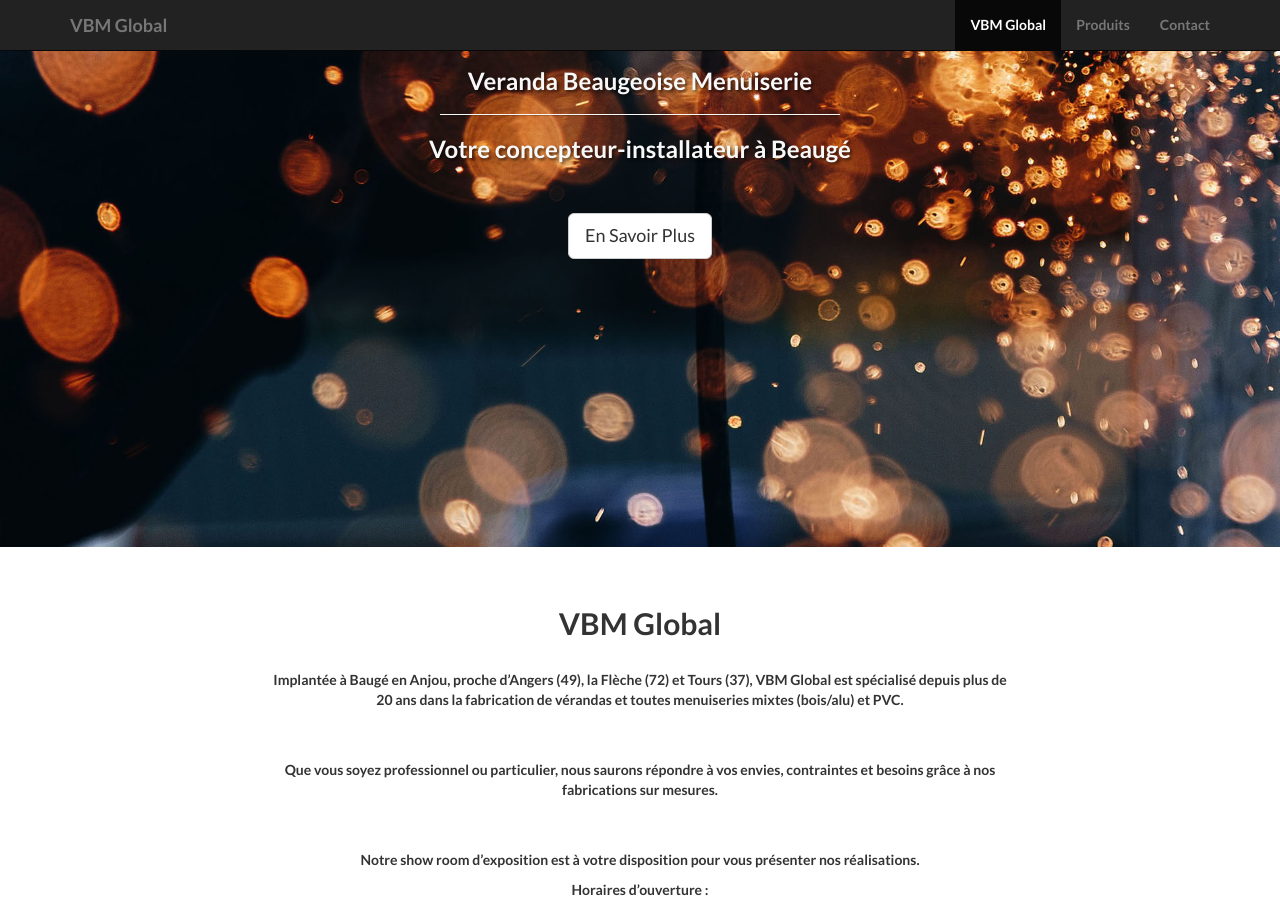
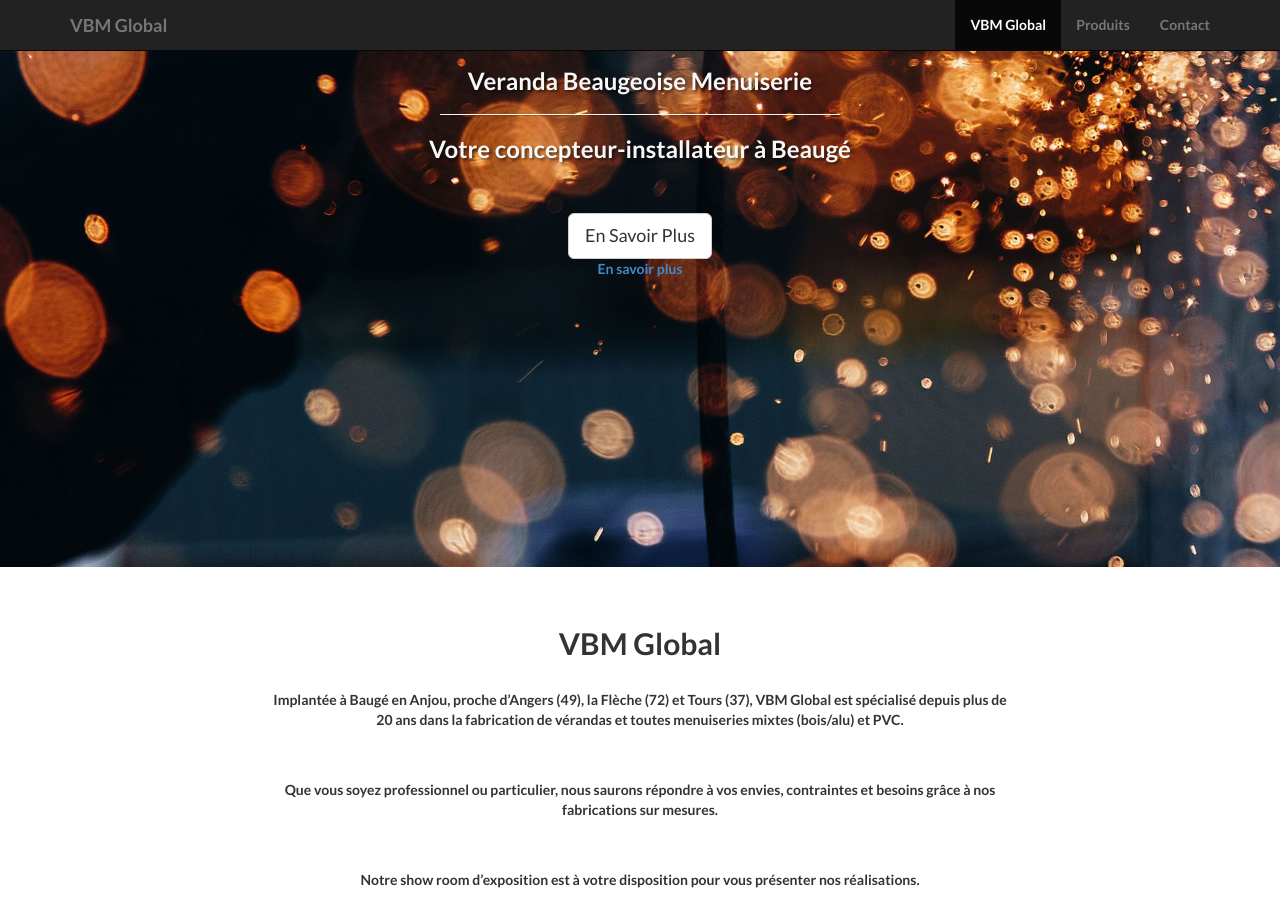
Before and after one commit to juanitito/vbm-landing, a Jekyll site: the page built from index.html, in a window 1280 px wide and 900 px high, scrolled down 307 px. Built offline with Jekyll 4.4.1, drawn with Linux system fonts in a browser that asks for light colours; nearby versions of some CDN libraries; library files that are not in the unit come from our copies.

Commit message:
Update header.html

```diff
--- a/_includes/header.html
+++ b/_includes/header.html
@@ -53,6 +53,7 @@
               <ul class="smooth-scroll list-unstyled">
                 <li>
                   <a href="#about" class="btn btn-default btn-lg">En Savoir Plus</a>
+                  <li><a href="#one" class="button special scrolly">En savoir plus</a></li>
                 </li>
               </ul>
 					</div>
```
